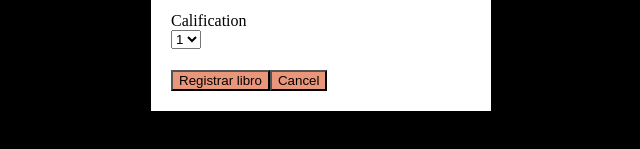
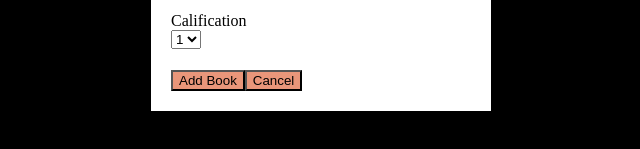
Before and after one commit to LauraBas/Isabel-Allende-Books, a React (Create React App) app: page / in a window 1280 px wide. Both pictures are taken after typing "Sample" into the empty fields and a click on the button "Add new book". Shown: the part 179-328 px from the top of the page, without its empty margins (319-959 px from the left). Built offline with nearby package versions, Linux system fonts and the light colour scheme.

Commit message:
fix add book option

```diff
--- a/src/paneladd.js
+++ b/src/paneladd.js
@@ -17,7 +17,7 @@ class PanelAdd extends React.Component {
     }
     onChangeRating = (e) => {
         const rating = parseInt(e.target.value);
-        this.setState({title: rating});
+        this.setState({rating: rating});
     }
     onSubmit = (e) => {
         e.preventDefault();
@@ -36,12 +36,12 @@ class PanelAdd extends React.Component {
                     <form onSubmit={this.onSubmit}>
                         <p>
                             <label>Book Title</label><br/>
-                            <input onChange={this.onChangeTitle.title}type="text" name="title" className="input"/>
+                            <input onChange={this.onChangeTitle}type="text" name="title" className="input"/>
                         </p>
 
                         <p>
                             <label>Image Name</label><br/>
-                            <input onChange={this.onChangeImage.title}type="text" name="image" className="input"/>
+                            <input onChange={this.onChangeImage}type="text" name="image" className="input"/>
                         </p>
 
                         <p>
@@ -54,7 +54,7 @@ class PanelAdd extends React.Component {
                                 <option value="5">5</option>
                             </select>
                         </p>
-                        <input type="submit" className="button btn-blue" value="Registrar libro"/>
+                        <input type="submit" className="button btn-blue" value="Add Book"/>
                         <button onClick={this.props.oncancel} className="button btn-normal">Cancel</button>
                     </form>
                 </div>
```
